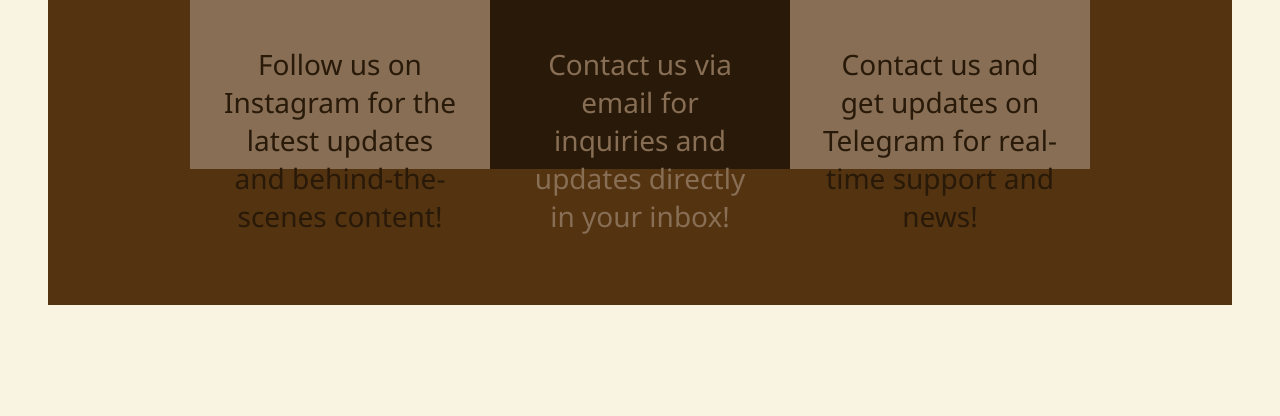
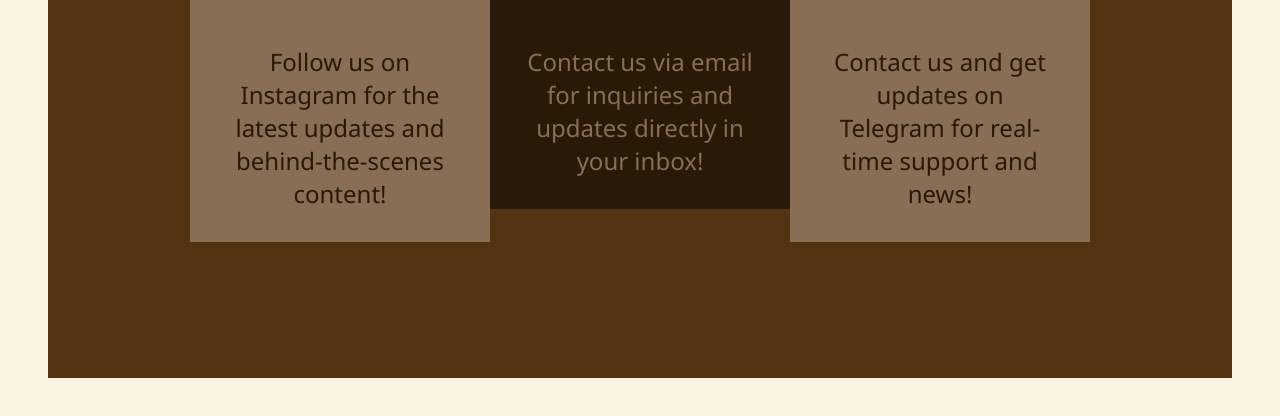
Before and after one commit to VrandaaGarg/CodeX, a plain HTML site: page index.html in a window 1280 px wide. Shown: the part 4824-5240 px from the top of the page. Before the commit the page ends 5177 px from the top, so only its background shows below. Drawn offline with Linux system fonts and the light colour scheme.

Commit message:
contact us font size issue solve

```diff
--- a/css/style.css
+++ b/css/style.css
@@ -332,15 +332,17 @@
     margin: 7vh;
     display: flex;
     justify-content: center;
+    flex-wrap: wrap;
 }
 
 .contact .contactUs div{
     margin-bottom: 3vh;
     text-align: center;
-    height: 300px;
+    min-height: 300px;
+    max-height: fit-content;
     width: 300px;
     padding: 4vh;
-    font-size: 3.5vh;
+    font-size: 3vh;
 
 }
 
```
